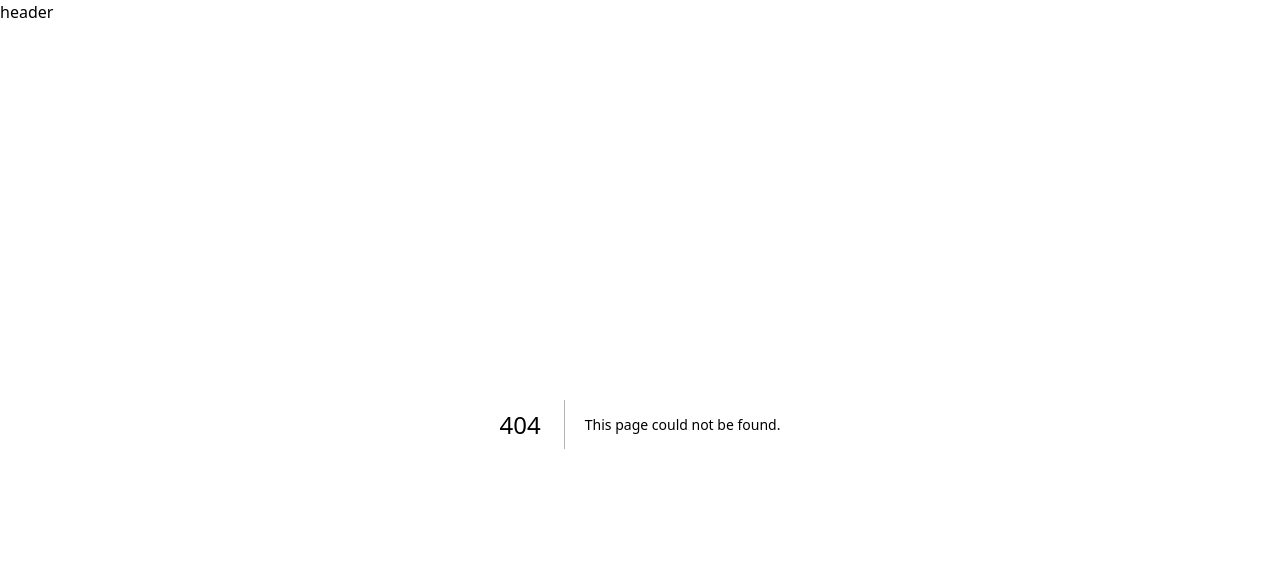
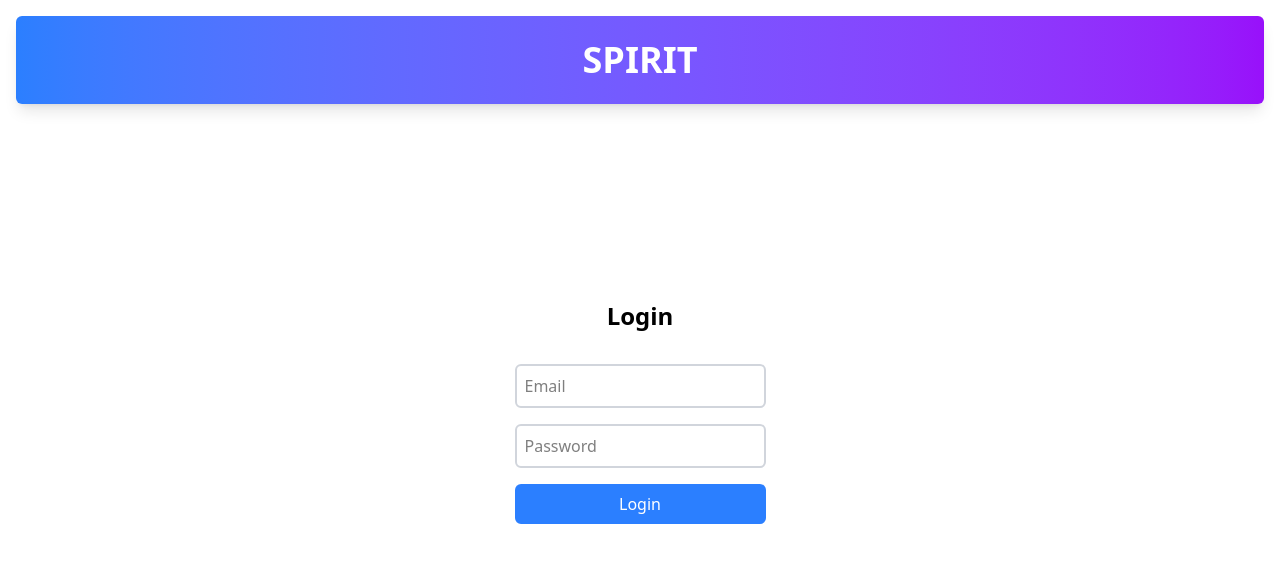
Before and after one commit to Adambekkali/SPIRIT, a Next.js app in the folder front-back/: page /auth/login in a window 1280 px wide. Before the commit this address had no page. Shown: the top 562 px of the page. Built offline with nearby package versions, Linux system fonts and the light colour scheme.

Commit message:
ajout de la logique d'authentification

```diff
--- /dev/null
+++ b/front-back/app/auth/login/page.tsx
@@ -0,0 +1,74 @@
+"use client";
+
+import { useState } from "react";
+import { useRouter } from "next/navigation";
+
+export default function Login() {
+    const [email, setEmail] = useState("");
+    const [password, setPassword] = useState("");
+    const [error, setError] = useState("");
+    const [isLoading, setIsLoading] = useState(false);
+    const [isLoggedIn, setIsLoggedIn] = useState(false);
+
+    const router = useRouter();
+
+    const handleSubmit = async (e: React.FormEvent<HTMLFormElement>) => {
+        e.preventDefault();
+        setIsLoading(true);
+        const response = await fetch("/api/auth/login", {
+            method: "POST",
+            body: JSON.stringify({ email, mot_de_passe: password }),
+        })
+
+        if (response.ok) {
+            // Extraire les données JSON de la réponse
+            const data = await response.json();
+
+            // Le token est dans data.token
+            const token = data.token;
+            console.log("token: ", token);
+
+            // Stocker le token dans localStorage ou cookies
+            localStorage.setItem("token_spirit", token);
+
+            setIsLoggedIn(true);
+            router.push("/couples?isLoggedIn=true");
+
+            // router.push("/couples?isLoggedIn=true");
+        } else {
+            setError("Email ou mot de passe incorrect");
+        }
+    }
+
+    return (
+        <div className="flex-1 flex flex-col items-center justify-center pb-24">
+            <h1 className="text-2xl font-bold pb-8">Login</h1>
+            {
+                isLoading ? (
+                    <div>Loading...</div>
+                ) : (
+                    <form onSubmit={handleSubmit}
+                        className="flex flex-col gap-4"
+                    >
+                        <input
+                            className="border-2 border-gray-300 rounded-md p-2"
+                            type="email"
+                            placeholder="Email"
+                            value={email}
+                            onChange={(e) => setEmail(e.target.value)}
+                        />
+                        <input
+                            className="border-2 border-gray-300 rounded-md p-2"
+                            placeholder="Password"
+                            type="password" value={password} onChange={(e) => setPassword(e.target.value)}
+                        />
+                        <button
+                            className="bg-blue-500 text-white rounded-md p-2
+                                hover:bg-blue-600 hover:scale-95 transition-all duration-300 hover:cursor-pointer"
+                            type="submit">Login</button>
+                    </form>
+                )
+            }
+        </div>
+    )
+}
--- a/front-back/app/couples/page.tsx
+++ b/front-back/app/couples/page.tsx
@@ -16,11 +16,11 @@ const Couples = async () => {
             <table>
                 <thead>
                     <tr>
-                        <th>Numéro de licence</th>
-                        <th>Nom du cavalier</th>
-                        <th>Prénom du cavalier</th>
-                        <th>Coach</th>
-                        <th>Ecurie</th>
+                        <Th>Numéro de licence</Th>
+                        <Th>Nom du cavalier</Th>
+                        <Th>Prénom du cavalier</Th>
+                        <Th>Coach</Th>
+                        <Th>Ecurie</Th>
                     </tr>
                 </thead>
                 <tbody>
@@ -44,3 +44,11 @@ const Couples = async () => {
 }
 
 export default Couples;
+
+const Th = ({ children }: { children: React.ReactNode }) => {
+    return (
+        <th className="border-2 border-gray-300 rounded-md p-2">
+            {children}
+        </th>
+    )
+}
--- a/front-back/app/layout.tsx
+++ b/front-back/app/layout.tsx
@@ -27,10 +27,16 @@ export default function RootLayout({
       <body
         className={`${geistSans.variable} ${geistMono.variable} antialiased`}
       >
-        <header>
-          header
-        </header>
-        {children}
+        <div className="flex flex-col min-h-screen">
+          <header className="p-4">
+            <h1 className="text-4xl font-bold text-center py-6 bg-gradient-to-r from-blue-500 to-purple-600 text-white shadow-lg rounded-md t">
+              SPIRIT
+            </h1>
+          </header>
+          <main className="flex flex-col flex-1">
+            {children}
+          </main>
+        </div>
       </body>
     </html>
   );
--- a/front-back/middleware.ts
+++ b/front-back/middleware.ts
@@ -1,37 +1,18 @@
 import { NextRequest, NextResponse } from 'next/server';
-import * as jwt from 'jsonwebtoken';
+import * as jose from 'jose';
 
 const JWT_SECRET = process.env.JWT_SECRET || 'votre_secret_jwt_pour_developpement';
-
-// Routes protégées qui nécessitent une authentification
-const PROTECTED_ROUTES = [
-  '/api/competitions',
-  '/api/epreuves',
-  '/api/couples',
-  '/api/participations',
-  '/api/utilisateurs',
-];
-
-// Routes nécessitant des privilèges administrateur
-const ADMIN_ROUTES = [
-  '/api/utilisateurs'
-];
+const secret = new TextEncoder().encode(JWT_SECRET);
 
 export async function middleware(request: NextRequest) {
   const path = request.nextUrl.pathname;
 
-  // Vérifier si la route est protégée
-  const isProtectedRoute = PROTECTED_ROUTES.some(route => path.startsWith(route));
-
-  // Ne vérifier l'authentification que pour les routes protégées
-  if (isProtectedRoute) {
   // Récupérer le token d'authentification
   const authHeader = request.headers.get('authorization');
   const token = authHeader && authHeader.startsWith('Bearer ')
     ? authHeader.substring(7)
     : null;
 
-    // Si pas de token et que ce n'est pas une requête GET
   if (!token && request.method !== 'GET') {
     return NextResponse.json(
       { error: "Authentification requise" },
@@ -39,53 +20,15 @@ export async function middleware(request: NextRequest) {
     );
   }
 
-    // Si on a un token, le vérifier
   if (token) {
     try {
-        // Vérifier et décoder le token
-        const decoded: any = jwt.verify(token, JWT_SECRET);
+      // Vérifier et décoder le token avec jose
+      const { payload } = await jose.jwtVerify(token, secret);
 
-        // Vérifier les permissions pour les routes administrateur
-        const isAdminRoute = ADMIN_ROUTES.some(route => path.startsWith(route));
-
-        if (isAdminRoute && decoded.type !== 'administrateur') {
-          return NextResponse.json(
-            { error: "Accès non autorisé" },
-            { status: 403 }
-          );
-        }
-
-        // Pour les méthodes d'écriture, vérifier les permissions par type d'utilisateur
-        if (request.method !== 'GET') {
-          // Jury: peut modifier les participations (résultats)
-          if (decoded.type === 'jury' && !path.startsWith('/api/participations')) {
-            return NextResponse.json(
-              { error: "Accès non autorisé" },
-              { status: 403 }
-            );
-          }
-
-          // Entrée de piste: peut modifier le statut des couples
-          if (decoded.type === 'entree_de_piste' && !path.startsWith('/api/couples')) {
-            return NextResponse.json(
-              { error: "Accès non autorisé" },
-              { status: 403 }
-            );
-          }
-
-          // Lecteur: n'a accès qu'à la lecture
-          if (decoded.type === 'lecteur') {
-            return NextResponse.json(
-              { error: "Accès non autorisé" },
-              { status: 403 }
-            );
-          }
-        }
-
-        // Ajouter l'utilisateur décodé aux headers pour les routes protégées
+      // Ajouter les informations de l'utilisateur aux headers
       const requestHeaders = new Headers(request.headers);
-        requestHeaders.set('x-user-id', decoded.userId.toString());
-        requestHeaders.set('x-user-role', decoded.type);
+      requestHeaders.set('x-user-id', payload.userId?.toString() || "");
+      requestHeaders.set('x-user-role', payload.type?.toString() || "");
 
       // Continuer avec la requête modifiée
       return NextResponse.next({
@@ -94,22 +37,14 @@ export async function middleware(request: NextRequest) {
         },
       });
     } catch (error) {
-        // Token invalide ou expiré
+      console.error("Erreur JWT:", error);
       return NextResponse.json(
-          { error: "Session invalide ou expirée" },
+        { error: "Session invalide ou expirée", details: error.message },
         { status: 401 }
       );
     }
   }
-  }
 
-  // Pour les routes non protégées ou les requêtes GET sur routes protégées, continuer normalement
+  // Pour les routes non protégées ou les requêtes GET
   return NextResponse.next();
 }
-
-// Configurer les chemins où le middleware doit s'exécuter
-export const config = {
-  matcher: [
-    '/api/:path*',
-  ],
-};
--- a/front-back/package.json
+++ b/front-back/package.json
@@ -15,6 +15,7 @@
   "dependencies": {
     "@prisma/client": "^6.5.0",
     "bcryptjs": "^3.0.2",
+    "jose": "^6.0.10",
     "jsonwebtoken": "^9.0.2",
     "next": "15.2.3",
     "react": "^19.0.0",
--- a/front-back/prisma/seed.js
+++ b/front-back/prisma/seed.js
@@ -1,4 +1,5 @@
 import { PrismaClient } from '@prisma/client'
+import bcrypt from 'bcryptjs'
 const prisma = new PrismaClient()
 
 async function main() {
@@ -259,6 +260,9 @@ async function main() {
   })
 
   // Insertion des utilisateurs
+
+  const defaultHashedPassword = await bcrypt.hash('motdepasse', 10);
+
   await prisma.utilisateur.upsert({
     where: { email: 'admin@competition.fr' },
     update: {},
@@ -266,7 +270,7 @@ async function main() {
       nom: 'Admin',
       prenom: 'System',
       email: 'admin@competition.fr',
-      mot_de_passe: 'motdepassehashé', // À remplacer par un hash réel en production
+      mot_de_passe: defaultHashedPassword, // À remplacer par un hash réel en production
       type: 'administrateur',
     },
   })
@@ -278,7 +282,7 @@ async function main() {
       nom: 'Jury',
       prenom: 'Principal',
       email: 'jury@competition.fr',
-      mot_de_passe: 'motdepassehashé',
+      mot_de_passe: defaultHashedPassword,
       type: 'jury',
     },
   })
@@ -290,7 +294,7 @@ async function main() {
       nom: 'Piste',
       prenom: 'Entrée',
       email: 'entree@competition.fr',
-      mot_de_passe: 'motdepassehashé',
+      mot_de_passe: defaultHashedPassword,
       type: "entree_de_piste"
     },
   })
@@ -302,7 +306,7 @@ async function main() {
       nom: 'Lecteur',
       prenom: 'Public',
       email: 'lecteur@competition.fr',
-      mot_de_passe: 'motdepassehashé',
+      mot_de_passe: defaultHashedPassword,
       type: 'lecteur',
     },
   })
```
Also changed, not shown: 1 other file (tests, documents, lock files or other folders). Lines whose indentation alone changed are shown as unchanged.
